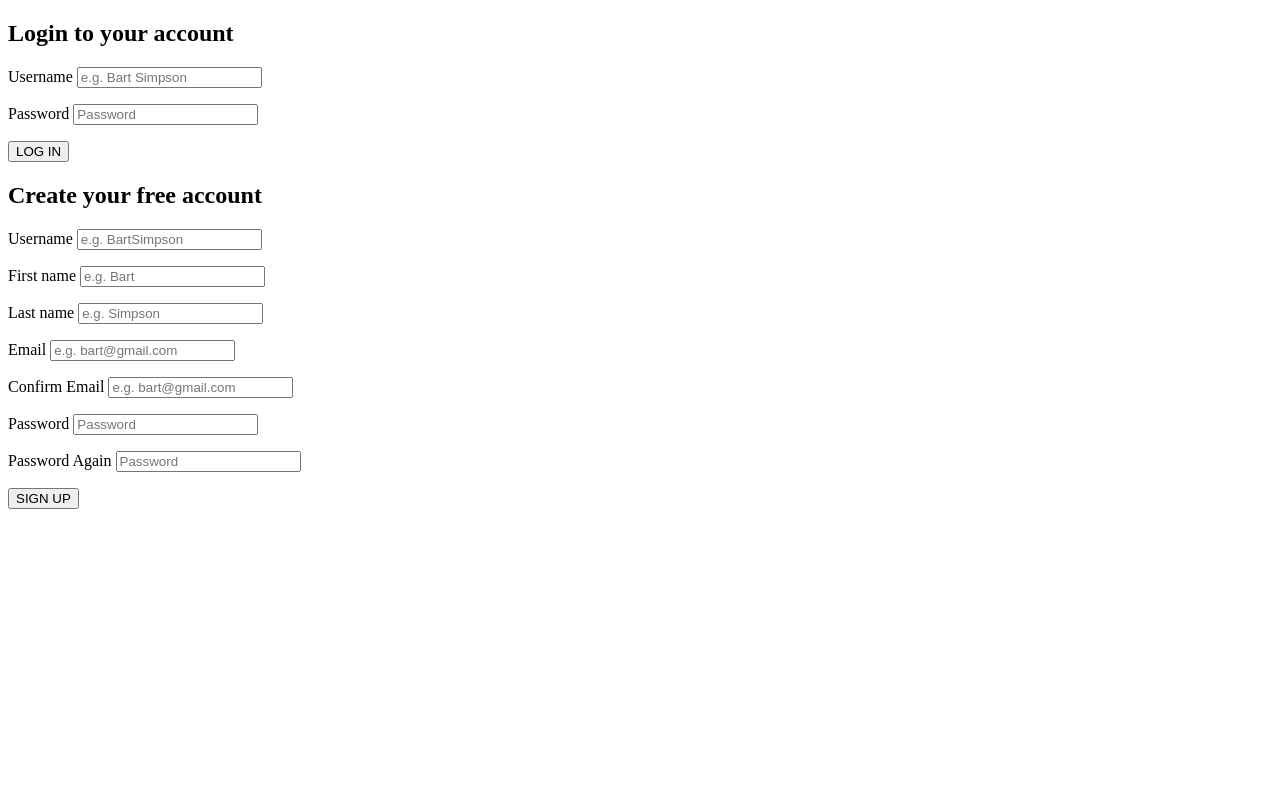
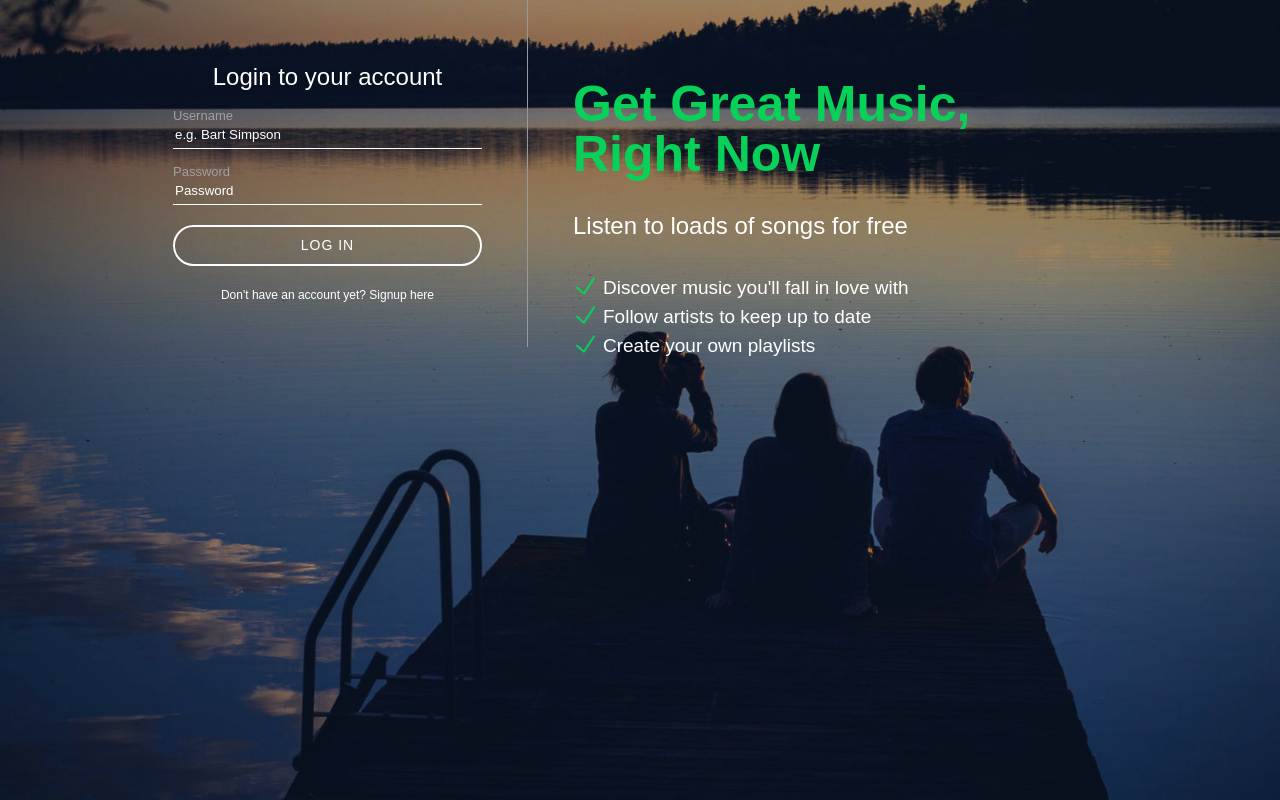
Before and after one commit to seunggyubyun/slotify, a PHP site: page /register.php in a window 1280 px wide. Run offline with PHP 8.4, Linux system fonts and the light colour scheme.

Commit message:
finished styling the registration page

```diff
--- /dev/null
+++ b/assets/css/register.css
@@ -0,0 +1,147 @@
+html,
+body {
+    padding: 0;
+    margin: 0;
+    height: 100%;
+
+}
+#background {
+    background-color: #000;
+    background-image: url(../images/bg.jpg);
+    background-position: center;
+    background-size: cover;
+    display: table;
+    height: 100%;
+    width: 100%;
+}
+
+#loginContainer * {
+    color: #fff;
+    font-family: "Melvetica Neue", "Arial", sans-serif;
+    font-weight: normal;
+    line-height: 1em;
+    box-sizing: border-box;
+}
+
+#loginContainer {
+    width: 80%;
+    margin: 0 auto;
+    position: relative;
+    max-width: 1024px;
+}
+
+::-webkit-input-placeholder { /* WebKit, Blink, Edge */
+    color:    #fff;
+}
+:-moz-placeholder { /* Mozilla Firefox 4 to 18 */
+   color:    #fff;
+   opacity:  1;
+}
+::-moz-placeholder { /* Mozilla Firefox 19+ */
+   color:    #fff;
+   opacity:  1;
+}
+:-ms-input-placeholder { /* Internet Explorer 10-11 */
+   color:    #fff;
+}
+::-ms-input-placeholder { /* Microsoft Edge */
+   color:    #fff;
+}
+
+::placeholder { /* Most modern browsers support this now. */
+   color:    #fff;
+}
+
+#inputContainer {
+    width: 400px;
+    padding:45px;
+    float: left;
+    border-right: 1px solid #999;
+}
+
+#inputContainer h2 {
+    text-align: center;
+}
+
+#inputContainer input[type="text"],
+#inputContainer input[type="email"],
+#inputContainer input[type="password"] {
+    display: block;
+    background-color: transparent;
+    border: 0;
+    border-bottom: 1px solid #fff;
+    height: 27px;
+    line-height: 27px;
+    width: 100%;
+}
+
+#inputContainer label {
+    display: block;
+    color: #a0a0a0;
+    font-size: 13px;
+    margin-top: 15px;
+}
+
+#inputContainer button {
+    background-color: transparent;
+    border: 2px solid #fff;
+    border-radius: 200px;
+    color: #fff;
+    display: block;
+    font-size: 14px;
+    letter-spacing: 1px;
+    margin: 20px auto;
+    height: 41px;
+    width: 100%;
+}
+
+#inputContainer button:hover{
+    cursor:pointer;
+}
+
+.hasAccountText span {
+    font-weight: bold;
+    font-size: 12px;
+}
+
+.hasAccountText {
+    text-align: center;
+    cursor:pointer;
+}
+
+#registerForm,
+#loginForm {
+    display: none;
+}
+
+#loginText {
+    padding: 45px;
+    display: table-cell;
+}
+
+#loginText h1 {
+    color: #07d159;
+    font-size: 50px;
+    font-weight: bold;
+}
+
+#loginText h2 {
+    margin: 35px 0;
+}
+
+#loginText ul {
+    padding: 0;
+}
+
+#loginText li {
+        font-size: 19px;
+    list-style-type: none;
+    padding: 5px 30px;
+    background: url(../images/icons/checkmark.png) no-repeat;
+}
+
+#inputContainer .errorMessage {
+    color: #07d159;
+    font-size: 12px;
+    display: block;
+}
--- /dev/null
+++ b/assets/js/register.js
@@ -0,0 +1,14 @@
+$(document).ready(function() {
+
+    $("#hideLogin").click(function() {
+        $("#loginForm").hide();
+        $("#registerForm").show();
+
+    });
+
+    $("#hideRegister").click(function() {
+        $("#registerForm").hide();
+        $("#loginForm").show();
+
+    });
+});
--- a/includes/classes/Account.php
+++ b/includes/classes/Account.php
@@ -19,7 +19,7 @@
                 return true;
             }
             else {
-                array_push($this->errorArray, Constants::loginFailed);
+                array_push($this->errorArray, Constants::$loginFailed);
                 return false;
             }
         }
--- a/register.php
+++ b/register.php
@@ -20,21 +20,50 @@
 <html>
     <head>
         <title>Welcome to Slotify</title>
+        <link rel="stylesheet" type="text/css" href="assets/css/register.css">
+
+        <script src="https://ajax.googleapis.com/ajax/libs/jquery/3.3.1/jquery.min.js"></script>
+        <script src="assets/js/register.js"></script>
     </head>
     <body>
+        <?php
+
+        if(isset($_POST['registerButton'])) {
+            echo '<script>
+                    $(document).ready(function() {
+                        $("#registerForm").show();
+                        $("#loginForm").hide();
+                    });
+                </script>';
+        } else {
+            echo '<script>
+                    $(document).ready(function() {
+                        $("#registerForm").hide();
+                        $("#loginForm").show();
+                    });
+                </script>';
+        }
+        ?>
+
+        <div id="background">
+            <div id="loginContainer">
                 <div id="inputContainer">
                     <form id="loginForm" action="register.php" method="post">
                         <h2>Login to your account</h2>
                         <p>
                             <?php echo $account->getError(Constants::$loginFailed); ?>
                             <label for="loginUsername">Username</label>
-                    <input id="loginUsername" name="loginUsername" type="text" placeholder="e.g. Bart Simpson" required>
+                            <input id="loginUsername" name="loginUsername" type="text" placeholder="e.g. Bart Simpson" value="<?php getInputValue('loginUsername') ?>" required>
                         </p>
                         <p>
                             <label for="loginPassword">Password</label>
                             <input id="loginPassword" name="loginPassword" type="password" placeholder="Password" required>
                         </p>
                         <button type="submit" name="loginButton">LOG IN</button>
+
+                        <div class="hasAccountText">
+                            <span id="hideLogin">Don't have an account yet? Signup here</span>
+                        </div>
                     </form>
 
 
@@ -79,8 +108,27 @@
                             <input id="password2" name="password2" type="password" placeholder="Password" required>
                         </p>
                         <button type="submit" name="registerButton">SIGN UP</button>
+
+                        <div class="hasAccountText">
+                            <span id="hideRegister">Already have an account? Login here</span>
+                        </div>
+
                     </form>
 
                 </div>
+
+                <div id="loginText">
+                    <h1>Get Great Music, Right Now</h1>
+                    <h2>Listen to loads of songs for free</h2>
+                    <ul>
+                        <li>Discover music you'll fall in love with</li>
+                        <li>Follow artists to keep up to date</li>
+                        <li>Create your own playlists</li>
+                    </u1>
+                </div>
+
+                </div>
+            </div>
+        </div>
     </body>
 </html>
```
Also changed, not shown: assets/images/bg.jpg (added), assets/images/icons/checkmark.png (added), 5 other files. Lines whose indentation alone changed are shown as unchanged.
